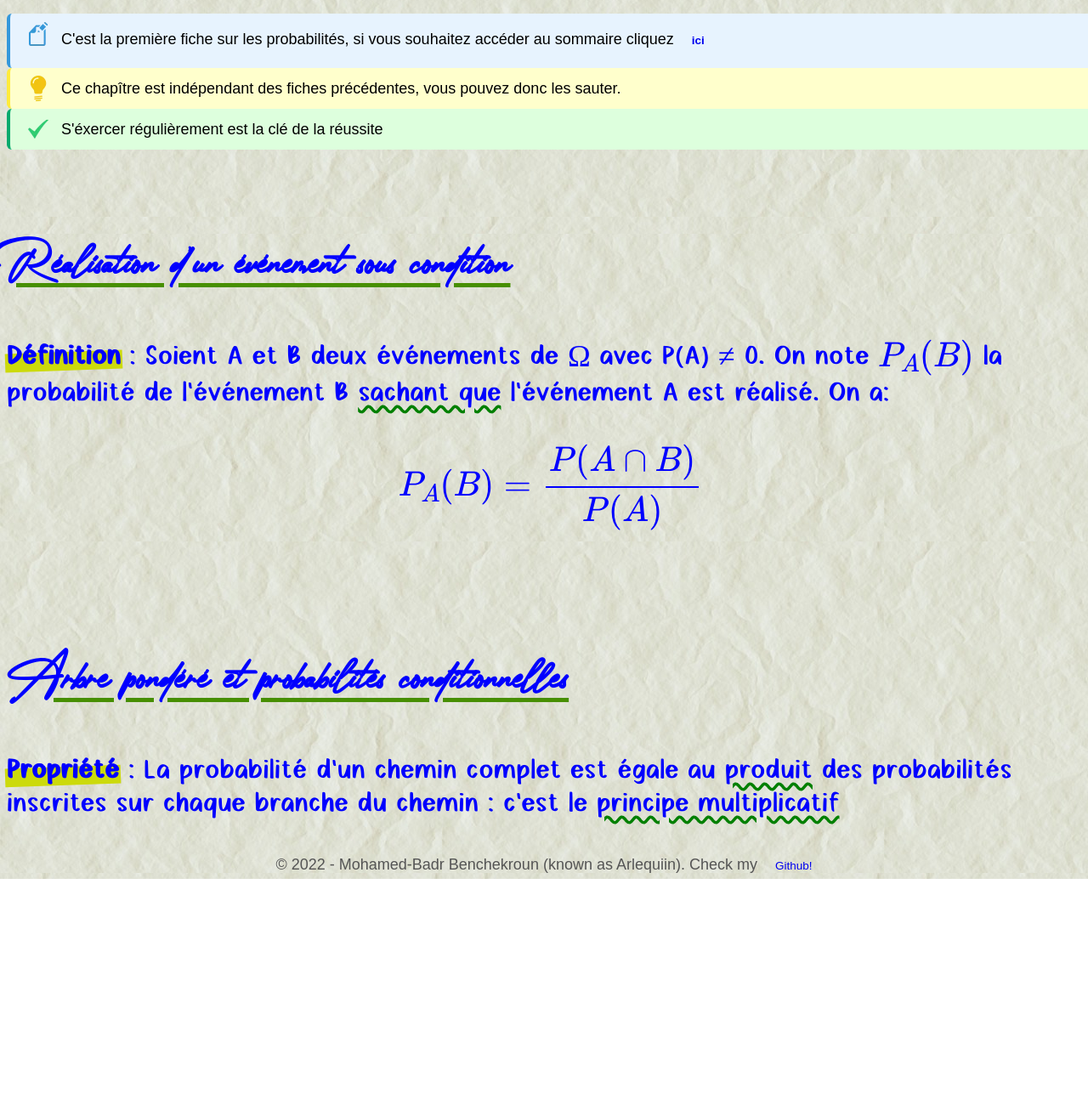
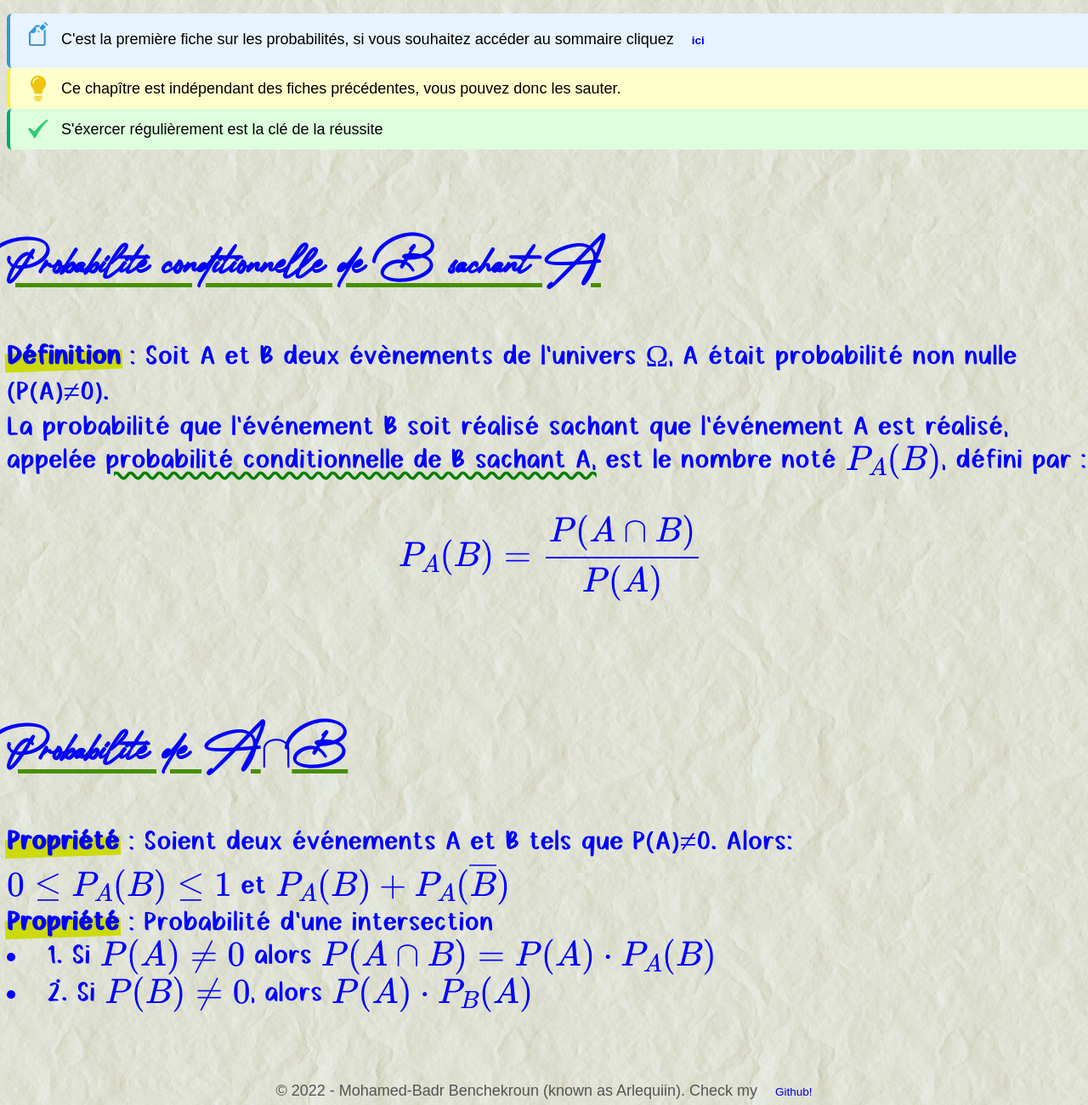
Before and after one commit to Arlequiin/fiches-resume, a website: page public/maths/probabilités-conditionnelles.html in a window 1280 px wide. Shown: the part 533-1833 px from the top of the page at 85% size. Before the commit the page ends 1567 px from the top, so only its background shows below. Drawn offline with nearby package versions, Linux system fonts and the light colour scheme; some packages are replaced by stand-ins of ours.

Commit message:
maths proba 1

```diff
--- a/public/maths/probabilités-conditionnelles.html
+++ b/public/maths/probabilités-conditionnelles.html
@@ -72,11 +72,13 @@
 <div class="tips">Ce chapître est indépendant des fiches précédentes, vous pouvez donc les sauter.</div>
 <div class="check">S'éxercer régulièrement est la clé de la réussite</div>
 <br>
-<h2>Réalisation d'un événement sous condition</h2><br>
-<strong>Définition</strong> : Soient A et B deux événements de Ω avec P(A) ≠ 0. On note $P_A(B)$ la probabilité de l'événement B <surlign>sachant que</surlign> l'événement A est réalisé. On a: $$P_A(B)=\frac{P(A\cap B)}{P(A)}$$
-<br>
-<h2>Arbre pondéré et probabilités conditionnelles</h2><br>
-<strong>Propriété</strong> : La probabilité d'un chemin complet est égale au <surlign>produit</surlign> des probabilités inscrites sur chaque branche du chemin : c'est le <surlign>principe multiplicatif</surlign>
+<h2>Probabilité conditionnelle de B sachant A</h2><br>
+<strong>Définition</strong> : Soit A et B deux évènements de l'univers Ω, A était probabilité non nulle (P(A)≠0).<br>
+La probabilité que l'événement B soit réalisé sachant que l'événement A est réalisé, appelée <surlign>probabilité conditionnelle de B sachant A,</surlign> est le nombre noté $P_A(B)$, défini par :<br>$$P_A(B)=\frac{P(A\cap B)}{P(A)}$$<br>
+<h2>Probabilité de A$\cap$B</h2><br>
+<strong>Propriété</strong> : Soient deux événements A et B tels que P(A)≠0. Alors:<br>$0≤P_A(B)≤1$ et $P_A(B) + P_A(\overline{B})$<br>
+<strong>Propriété</strong> : Probabilité d'une intersection<br><li>1. Si $P(A)≠0$ alors $P(A \cap B) = P(A) \cdot P_A(B)$</li>
+<li>2. Si $P(B) ≠ 0$, alors $P(A) \cdot P_B(A)$</li>
   <script type="text/javascript" async="" src="https://cdnjs.cloudflare.com/ajax/libs/mathjax/2.7.4/MathJax.js?config=TeX-MML-AM_CHTML">
 </script>
 <script type="text/x-mathjax-config">
```
Also changed, not shown: public/maths/fonctions-polynome-du-second-degré-3.html (+2 -2 lines).
